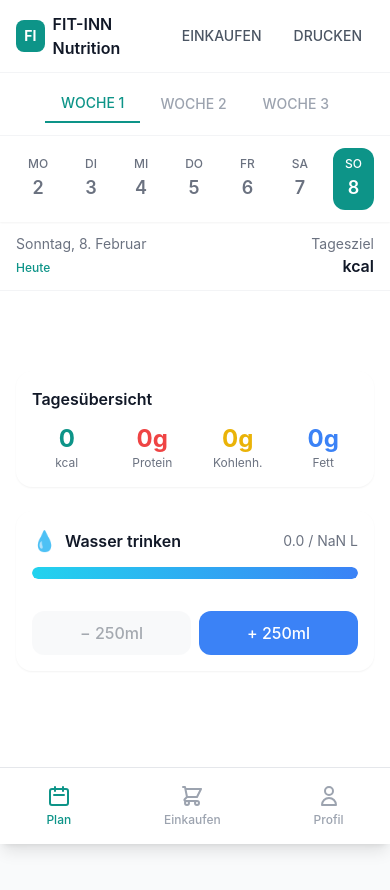
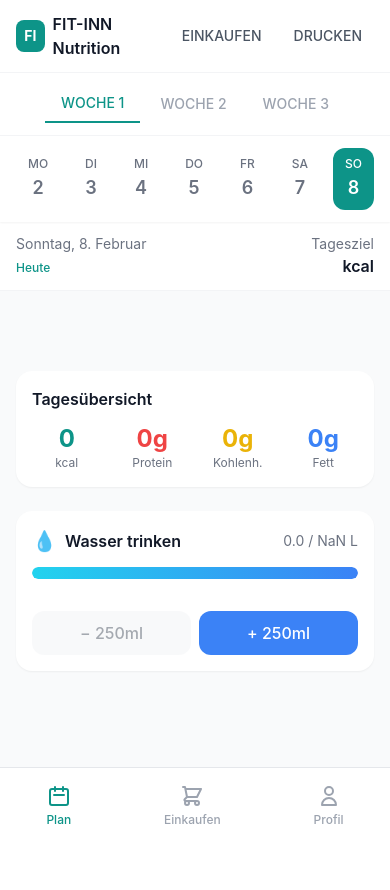
Before and after one commit to markuseichhorn92-netizen/fitinn-nutrition, a Next.js app: page /plan in a window 390 px wide. Shown: the top 890 px of the page. After the commit the page ends 844 px from the top, so only its background shows below. Built offline with nearby package versions, Linux system fonts and the light colour scheme; sample sign-in values are in the browser's storage.

Commit message:
fix: responsive width - full on desktop, constrained on mobile

```diff
--- a/src/app/plan/page.tsx
+++ b/src/app/plan/page.tsx
@@ -363,7 +363,7 @@ export default function PlanPage() {
 
   return (
     <div className="min-h-screen bg-gray-50 pb-24">
-      <div className="max-w-2xl mx-auto bg-white min-h-screen shadow-lg">
+      <div className="max-w-4xl mx-auto">
       {/* Header */}
       <div className="sticky top-0 bg-white z-10 shadow-sm">
         {/* Top Bar with Logo & Actions */}
--- a/src/app/plan/recipe/[id]/page.tsx
+++ b/src/app/plan/recipe/[id]/page.tsx
@@ -86,7 +86,7 @@ export default function RecipeDetailPage() {
 
   return (
     <div className={`min-h-screen pb-24 ${cookMode ? 'bg-gray-900' : 'bg-gray-50'}`}>
-      <div className="max-w-2xl mx-auto bg-white min-h-screen shadow-lg">
+      <div className="max-w-4xl mx-auto">
       {/* Header Image */}
       <div className="relative h-44 bg-gray-100">
         <img
```
